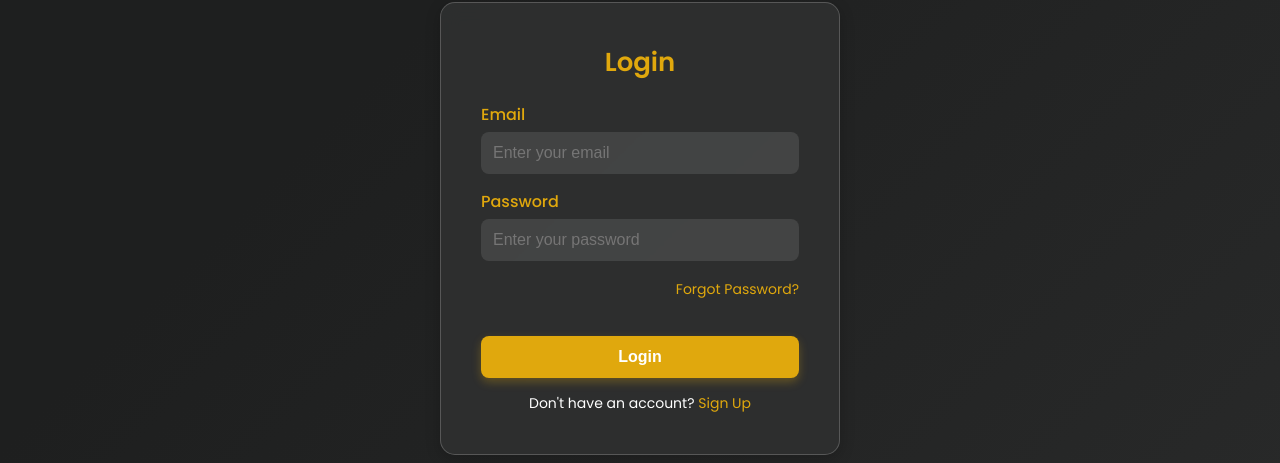
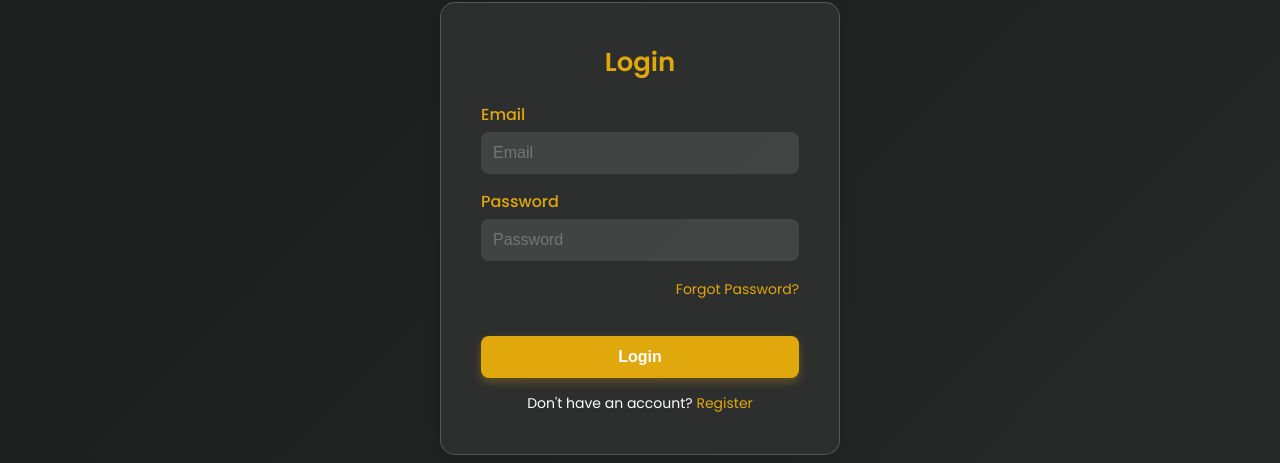
Before and after one commit to PhanNghia6604/PreWed-App, a React (Create React App) app in the folder login-signup/: page /login in a window 1280 px wide. Shown: the part 252-715 px from the top of the page. Built offline with nearby package versions, Linux system fonts and the light colour scheme.

Commit message:
Update Login.jsx

```diff
--- a/login-signup/src/Components/Page/Login.jsx
+++ b/login-signup/src/Components/Page/Login.jsx
@@ -23,7 +23,7 @@ export const Login = () => {
               <label>Email</label>
               <input
                 type="email"
-                placeholder="Enter your email"
+                placeholder="Email"
                 required
                 value={email}
                 onChange={(e) => setEmail(e.target.value)}
@@ -33,7 +33,7 @@ export const Login = () => {
               <label>Password</label>
               <input
                 type="password"
-                placeholder="Enter your password"
+                placeholder="Password"
                 required
                 value={password}
                 onChange={(e) => setPassword(e.target.value)}
@@ -52,7 +52,7 @@ export const Login = () => {
 
             <div className={styles["register-link"]}>
               Don't have an account?{" "}
-              <span onClick={() => navigate("/register")}>Sign Up</span>
+              <span onClick={() => navigate("/register")}>Register</span>
             </div>
           </form>
         </div>
```
